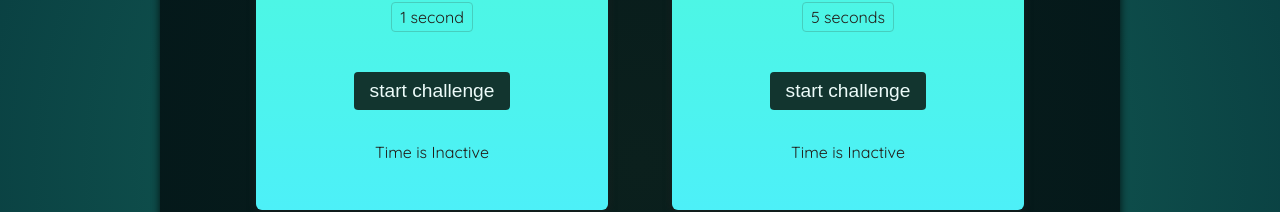
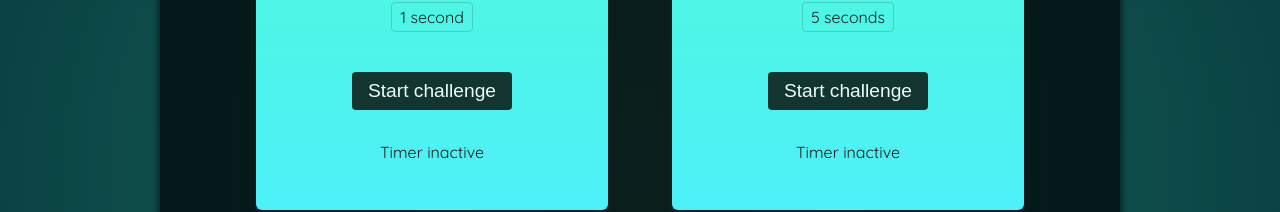
Before and after one commit to Talha-Rasool/React-Ref-Portals, a React (Vite) app: page / in a window 1280 px wide. Shown: the part 400-612 px from the top of the page. Built offline with nearby package versions, Linux system fonts and the light colour scheme; a web font is replaced by a local one.

Commit message:
`perf`:Add useRef for performance.

```diff
--- a/src/components/Player.jsx
+++ b/src/components/Player.jsx
@@ -1,21 +1,25 @@
-import { useState, useRef } from "react";
+import { useState,useRef } from "react";
 export default function Player() {
-  const userInput = useRef();
 
+  const userInput=useRef();
+  console.log(userInput)
   // const[userName,setUserName]=useState('');
-  const [showName, setShowName] = useState(null);
+  const[showName,setShowName]=useState(null);
+
 
   // function handleChange(event){
   //   setShowName(false);
   //   setUserName(event.target.value)
   // }
 
-  function handleClick() {
-    setShowName(userInput.current.value);
+  function handleClick(){
+    setShowName(userInput.current.value)
+
+
   }
   return (
     <section id="player">
-      <h2>Welcome {showName ?? "unknown entity"}</h2>
+      <h2>Welcome {showName ?? 'unknown entity'}</h2>
       <p>
         <input ref={userInput} type="text" />
         <button onClick={handleClick}>Set Name</button>
--- a/src/components/ResultModal.jsx
+++ b/src/components/ResultModal.jsx
@@ -1,11 +1,23 @@
-export default function ResultModal({ result,targetTime}){
-    return <dialog className="result-modal" open>
-        <h2>You {result}</h2>
-        <p>The target time was <strong>{targetTime} seconds.</strong></p>
-        <p>You stopped the timer with <strong>X seconds left</strong></p>
-        <form method="dialog">
-            <button>Close</button>
+import { forwardRef } from "react";
 
-        </form>
+const ResultModal = forwardRef(function ResultModal(
+  { result, targetTime },
+  ref
+) {
+  return (
+    <dialog ref={ref} className="result-modal" open>
+      <h2>You {result}</h2>
+      <p>
+        The target time was <strong>{targetTime} seconds.</strong>
+      </p>
+      <p>
+        You stopped the timer with <strong>X seconds left</strong>
+      </p>
+      <form method="dialog">
+        <button>Close</button>
+      </form>
     </dialog>
-}
+  );
+});
+
+export default ResultModal;
--- a/src/components/TimerChallenge.jsx
+++ b/src/components/TimerChallenge.jsx
@@ -1,32 +1,42 @@
-import { useState } from "react";
+import { useState, useRef } from "react";
+import ResultModal from "./ResultModal";
+
 export default function TimerChallenge({ title, targetTime }) {
+  const timer = useRef();
+  const modal = useRef();
+
   const [timeStarted, setTimeStarted] = useState(false);
 
-  const [timeFinished, setTimeFinished] = useState(false);
+  const [timeExpiried, setTimeEXpiried] = useState(false);
 
   function handleStart() {
-    setTimeout(() => {
-      setTimeFinished(true);
+    timer.current = setTimeout(() => {
+      setTimeEXpiried(true);
+      modal.current.showModal();
     }, targetTime * 1000);
-    setTimeStarted(true)
+    setTimeStarted(true);
   }
-
-
+  function handleFinish() {
+    clearTimeout(timer.current);
+  }
   return (
+    <>
+      {timeExpiried && <ResultModal ref={modal} targetTime={targetTime} result="lost" />}
       <section className="challenge">
         <h2>{title}</h2>
-      {timeFinished && <p>You lost</p>}
+        {timeExpiried && <p>You Lost!</p>}
         <p className="challenge-time">
           {targetTime} second{targetTime > 1 ? "s" : ""}
         </p>
         <p>
-        <button onClick={handleStart}>
-          {timeStarted?'Stop':'start'} challenge
+          <button onClick={timeStarted ? handleFinish : handleStart}>
+            {timeStarted ? "Stop" : "Start"} challenge{" "}
           </button>
         </p>
-      <p className={timeStarted?'active':undefined}>
-        {timeStarted?'Time is Running...':'Time is Inactive'}
+        <p className={timeStarted ? "active" : undefined}>
+          {timeStarted ? "Time is running.." : "Timer inactive"}
         </p>
       </section>
+    </>
   );
 }
```
Lines whose indentation alone changed are shown as unchanged.
